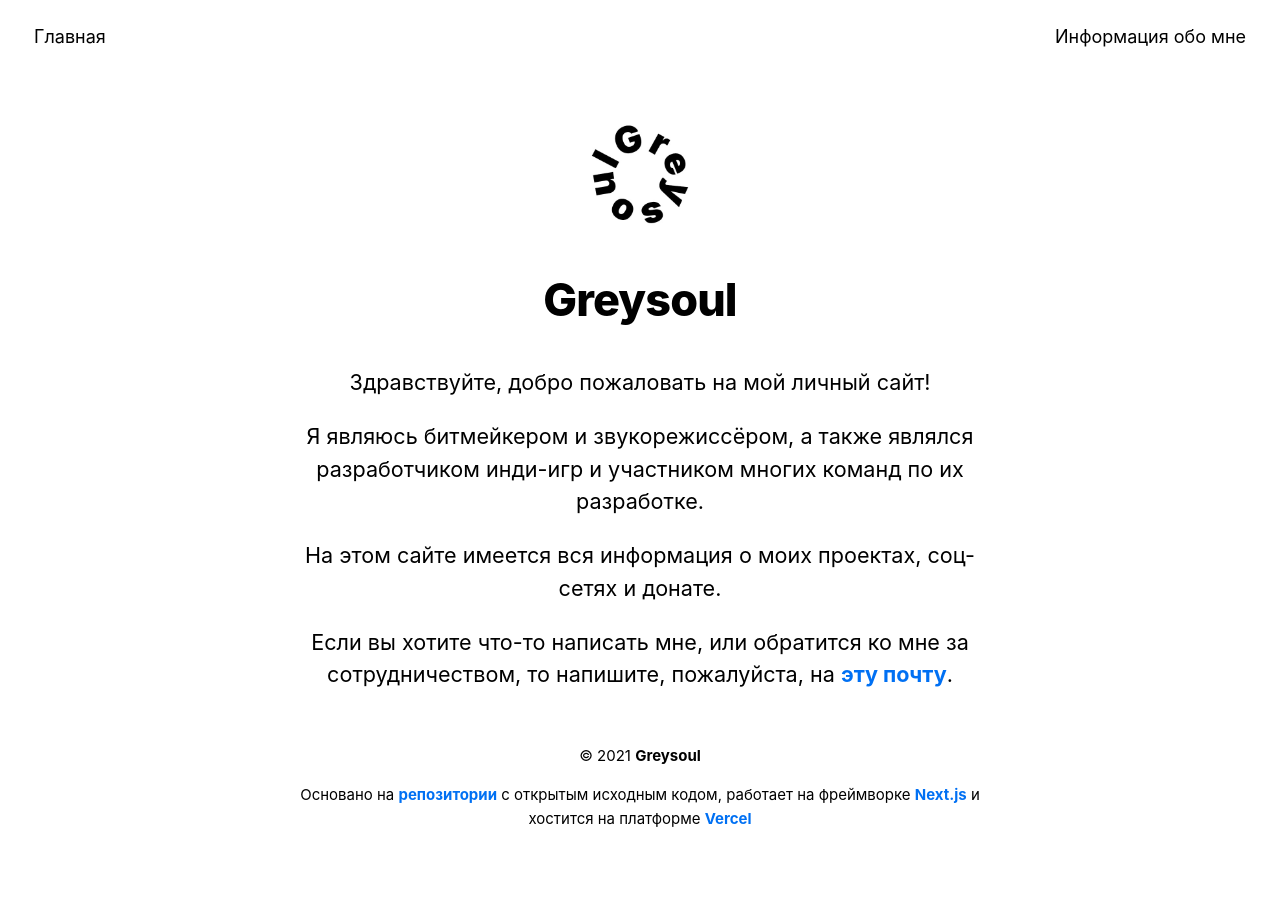
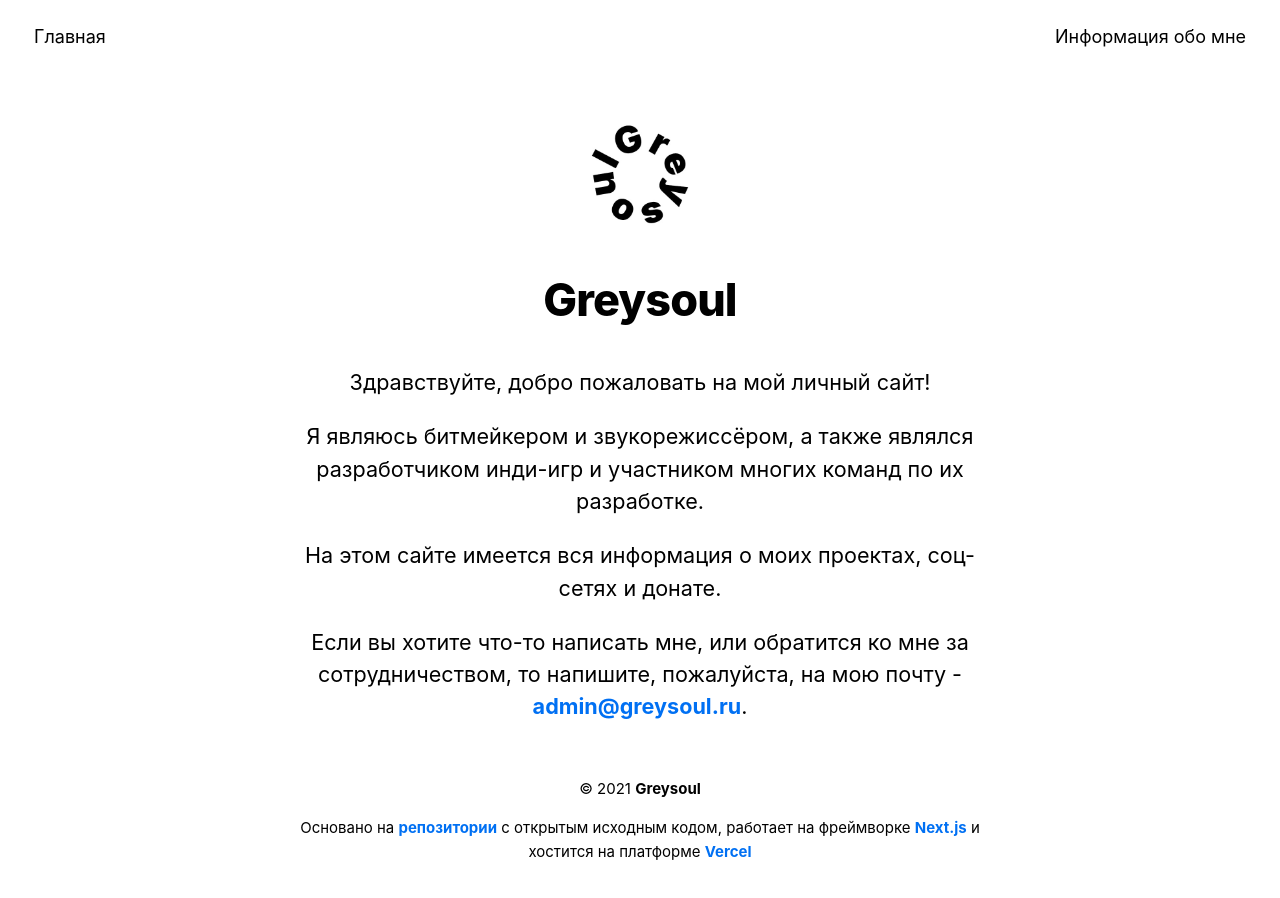
Before and after one commit to realgreysoul/website, a Next.js app: page / in a window 1280 px wide. Shown: the top 898 px of the page. Built offline with nearby package versions, Linux system fonts and the light colour scheme.

Commit message:
Update index.js

```diff
--- a/pages/index.js
+++ b/pages/index.js
@@ -13,7 +13,7 @@ export default function Home({ allPostsData }) {
         <p>Здравствуйте, добро пожаловать на мой личный сайт!</p>
         <p>Я являюсь битмейкером и звукорежиссёром, а также являлся разработчиком инди-игр и участником многих команд по их разработке.</p>
         <p>На этом сайте имеется вся информация о моих проектах, соц-сетях и донате.</p>
-        <p>Если вы хотите что-то написать мне, или обратится ко мне за сотрудничеством, то напишите, пожалуйста, на <a href={`mailto:admin@greysoul.ru`}><strong>эту почту</strong></a>.</p>
+        <p>Если вы хотите что-то написать мне, или обратится ко мне за сотрудничеством, то напишите, пожалуйста, на мою почту - <a href={`mailto:admin@greysoul.ru`}><strong>admin@greysoul.ru</strong></a>.</p>
       </section>
     </Layout>
   )
```
